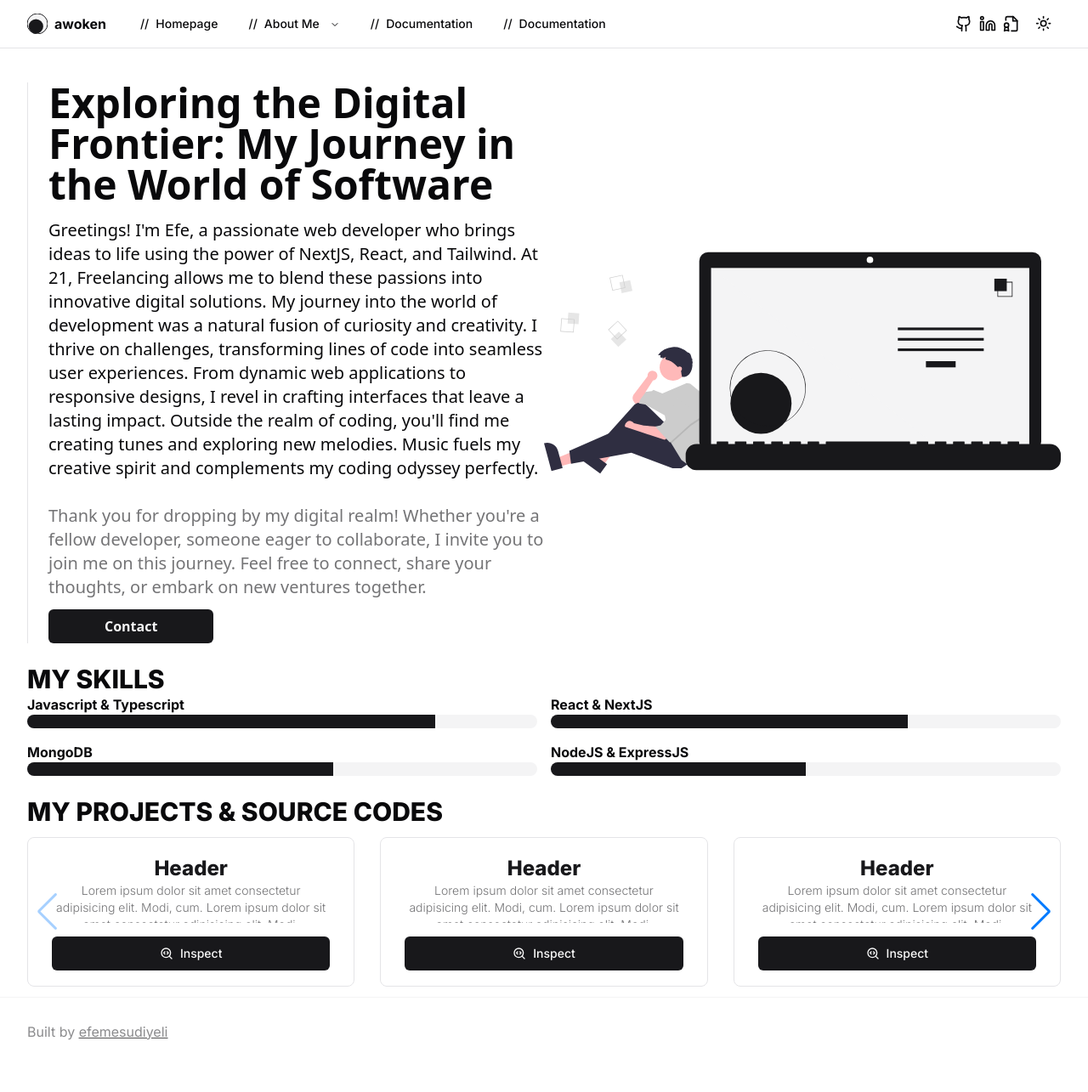
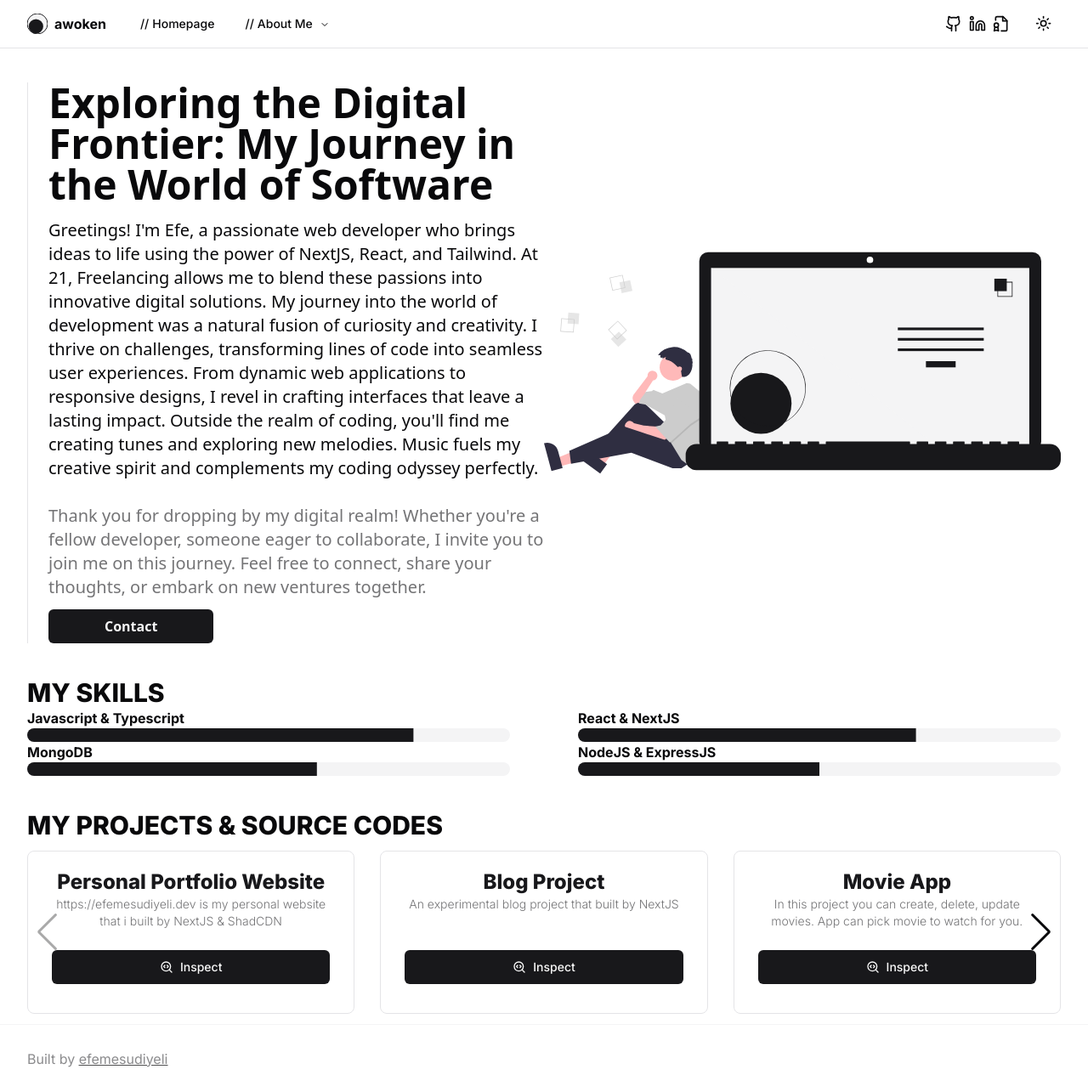
Before and after one commit to efemesudiyeli/personal-website, a Next.js app: page /whoami in a window 1280 px wide. Shown: the whole page at 85% size. Before the commit the page ends 1253 px from the top, so only its background shows below. Built offline with nearby package versions, Linux system fonts and the light colour scheme.

Commit message:
Sidebar changed with sheet

```diff
--- a/app/whoami/page.tsx
+++ b/app/whoami/page.tsx
@@ -12,13 +12,13 @@
 
 export default function Whoami() {
   return (
-    <div className="container flex flex-col gap-y-6 my-auto">
+    <div className="container flex flex-col gap-y-10 my-auto">
       <HeroOnly />
 
-      <div id="skills">
+      <div id="skills" className="">
         <h2 className="text-3xl font-extrabold">MY SKILLS</h2>
 
-        <div className="grid grid-cols-2 gap-4">
+        <div className="grid grid-cols-2 gap-x-20">
           <SkillProgress skillName="Javascript & Typescript" value={80} />
           <SkillProgress skillName="React & NextJS" value={70} />
           <SkillProgress skillName="MongoDB" value={60} />
--- a/components/Navbar.tsx
+++ b/components/Navbar.tsx
@@ -20,6 +20,16 @@
 import Link from "next/link";
 import { useState } from "react";
 
+// Sidebar
+import {
+  Sheet,
+  SheetContent,
+  SheetDescription,
+  SheetHeader,
+  SheetTitle,
+  SheetTrigger,
+} from "@/components/ui/sheet";
+
 // Beautify
 import {
   GithubIcon,
@@ -29,21 +39,21 @@
 import { ModeToggle } from "./ModeToggle";
 
 export default function Navbar() {
-  const [sideBarToggle, setsideBarToggle] = useState<string>("closed");
+  const [sideBarToggle, setSideBarToggle] = useState<boolean>(false);
   const handleSidebar = () => {
-    if (sideBarToggle === "closed") {
-      setsideBarToggle("open");
+    if (sideBarToggle === false) {
+      setSideBarToggle(true);
     } else {
-      setsideBarToggle("closed");
+      setSideBarToggle(false);
     }
   };
 
   return (
-    <header className=" mb-10 border-b sticky top-0 z-50 bg-background/60 ">
+    <header className=" mb-10 border-b sticky top-0 z-40 bg-background/60 ">
       <div className="container flex h-14 items-center">
         <div className="mr-4 hidden md:flex">
           {/* PC Logo */}
-          <a href="/" className="mr-6 flex items-center space-x-2">
+          <Link href="/" className="mr-6 flex items-center space-x-2">
             <svg
               xmlns="http://www.w3.org/2000/svg"
               viewBox="0 0 256 256"
@@ -65,7 +75,7 @@
             </svg>
 
             <span className="hidden font-bold sm:inline-block">awoken</span>
-          </a>
+          </Link>
           {/* PC Nav */}
           <nav className="flex items-center space-x-6 text-sm font-medium">
             <NavigationMenu>
@@ -73,14 +83,14 @@
                 <NavigationMenuItem>
                   <Link href="/" legacyBehavior passHref>
                     <NavigationMenuLink
-                      className={`${navigationMenuTriggerStyle()} before:content-['//'] gap-2`}
+                      className={`${navigationMenuTriggerStyle()} before:content-['//'] gap-1`}
                     >
                       Homepage
                     </NavigationMenuLink>
                   </Link>
                 </NavigationMenuItem>
                 <NavigationMenuItem>
-                  <NavigationMenuTrigger className="before:content-['//'] gap-2">
+                  <NavigationMenuTrigger className="before:content-['//'] gap-1">
                     About Me
                   </NavigationMenuTrigger>
                   <NavigationMenuContent>
@@ -104,7 +114,7 @@
                         </Link>
                       </li>
                       <li>
-                        <Link href="/docs" legacyBehavior passHref>
+                        <Link href="/whoami#projects" legacyBehavior passHref>
                           <NavigationMenuLink
                             className={`${navigationMenuTriggerStyle()} !justify-start !w-full`}
                           >
@@ -114,25 +124,6 @@
                       </li>
                     </ul>
                   </NavigationMenuContent>
-                </NavigationMenuItem>
-
-                <NavigationMenuItem>
-                  <Link href="/docs" legacyBehavior passHref>
-                    <NavigationMenuLink
-                      className={`${navigationMenuTriggerStyle()} before:content-['//'] gap-2`}
-                    >
-                      Documentation
-                    </NavigationMenuLink>
-                  </Link>
-                </NavigationMenuItem>
-                <NavigationMenuItem>
-                  <Link href="/docs" legacyBehavior passHref>
-                    <NavigationMenuLink
-                      className={`${navigationMenuTriggerStyle()} before:content-['//'] gap-2`}
-                    >
-                      Documentation
-                    </NavigationMenuLink>
-                  </Link>
                 </NavigationMenuItem>
               </NavigationMenuList>
             </NavigationMenu>
@@ -173,7 +164,7 @@
         </Link>
 
         {/* Links & Darkmode */}
-        <div className="flex flex-1 items-center justify-end space-x-2 ">
+        <div className="flex flex-1 items-center justify-end">
           <nav className="flex items-center space-x-2">
             <a
               href="https://github.com/efemesudiyeli"
@@ -207,22 +198,24 @@
               </Tooltip>
             </TooltipProvider>
 
-            <ModeToggle />
+            <div className="ps-3">
+              <ModeToggle />
+            </div>
           </nav>
         </div>
       </div>
 
       {/* Backdrop Effect */}
-      <div
+      {/* <div
         data-state={sideBarToggle}
         className="fixed inset-0 z-50 bg-background/80 backdrop-blur-sm data-[state=closed]:hidden"
         style={{ pointerEvents: "auto" }}
         data-aria-hidden="true"
         aria-hidden="true"
-      ></div>
+      ></div> */}
 
       {/* Sidebar */}
-      <aside
+      {/* <aside
         role="dialog"
         data-state={sideBarToggle}
         className="fixed z-50 gap-4 bg-background p-6 shadow-lg  ease-in-out inset-y-0 left-0 h-full w-3/4 border-r sm:max-w-sm pr-0 data-[state=closed]:hidden"
@@ -355,7 +348,29 @@
           </svg>
           <span className="sr-only">Close</span>
         </button>
-      </aside>
+      </aside> */}
+
+      <Sheet open={sideBarToggle} onOpenChange={setSideBarToggle}>
+        <SheetContent className="z-50" side={"left"}>
+          <SheetHeader>
+            <SheetTitle className="mb-5">efemesudiyeli.dev</SheetTitle>
+            <SheetDescription className="grid grid-cols-1 gap-2 text-md text-primary">
+              <Link onClick={handleSidebar} href={"/"}>
+                Homepage
+              </Link>
+              <Link onClick={handleSidebar} href={"/whoami"}>
+                Who am i?
+              </Link>
+              <Link onClick={handleSidebar} href={"/whoami#skills"}>
+                Skills
+              </Link>
+              <Link onClick={handleSidebar} href={"/whoami#projects"}>
+                Projects&nbsp;&amp;&nbsp;Source Codes
+              </Link>
+            </SheetDescription>
+          </SheetHeader>
+        </SheetContent>
+      </Sheet>
     </header>
   );
 }
--- a/components/Projects.tsx
+++ b/components/Projects.tsx
@@ -25,7 +25,7 @@
         spaceBetween={30}
         navigation
         modules={[Navigation]}
-        className={`${styles.swiper} my-3`}
+        className={`${styles.swiper} my-3 [--swiper-navigation-color:primary]`}
         breakpoints={{
           0: {
             slidesPerView: 1,
@@ -41,13 +41,14 @@
         <SwiperSlide className={`${styles.swiperSlide}  text-secondary`}>
           <div className="flex flex-col justify-between items-center h-44  py-5 px-7 border rounded-lg">
             <div>
-              <h3 className="text-primary font-extrabold text-2xl">Header</h3>
+              <h3 className="text-primary font-extrabold text-2xl">
+                Personal Portfolio Website
+              </h3>
             </div>
 
             <div className="text-primary/60 text-sm font-light h-12 overflow-clip">
-              Lorem ipsum dolor sit amet consectetur adipisicing elit. Modi,
-              cum. Lorem ipsum dolor sit amet consectetur adipisicing elit.
-              Modi, cum.asdasdasdasdasdasdasdasdasdasds
+              https://efemesudiyeli.dev is my personal website that i built by
+              NextJS & ShadCDN
             </div>
 
             <div className="w-full mt-4">
@@ -61,19 +62,23 @@
         </SwiperSlide>
 
         <SwiperSlide className={`${styles.swiperSlide}  text-secondary`}>
-          <div className="flex flex-col justify-between items-center h-44  py-5 px-7 border rounded-lg">
+          <div className="flex flex-col justify-between items-center  h-44  py-5 px-7 border rounded-lg">
             <div>
-              <h3 className="text-primary font-extrabold text-2xl">Header</h3>
+              <h3 className="text-primary font-extrabold text-2xl">
+                Blog Project
+              </h3>
             </div>
 
             <div className="text-primary/60 text-sm font-light h-12 overflow-clip">
-              Lorem ipsum dolor sit amet consectetur adipisicing elit. Modi,
-              cum. Lorem ipsum dolor sit amet consectetur adipisicing elit.
-              Modi, cum.asdasdasdasdasdasdasdasdasdasds
+              An experimental blog project that built by NextJS
             </div>
 
             <div className="w-full mt-4">
-              <Link href={"/"}>
+              <Link
+                target="_blank"
+                rel="noreferrer"
+                href={"https://github.com/efemesudiyeli/nextjs-blog"}
+              >
                 <Button className="w-full flex gap-2">
                   <SearchCode size={16} /> Inspect
                 </Button>
@@ -85,17 +90,22 @@
         <SwiperSlide className={`${styles.swiperSlide}  text-secondary`}>
           <div className="flex flex-col justify-between items-center h-44  py-5 px-7 border rounded-lg">
             <div>
-              <h3 className="text-primary font-extrabold text-2xl">Header</h3>
+              <h3 className="text-primary font-extrabold text-2xl">
+                Movie App
+              </h3>
             </div>
 
             <div className="text-primary/60 text-sm font-light h-12 overflow-clip">
-              Lorem ipsum dolor sit amet consectetur adipisicing elit. Modi,
-              cum. Lorem ipsum dolor sit amet consectetur adipisicing elit.
-              Modi, cum.asdasdasdasdasdasdasdasdasdasds
+              In this project you can create, delete, update movies. App can
+              pick movie to watch for you.
             </div>
 
             <div className="w-full mt-4">
-              <Link href={"/"}>
+              <Link
+                target="_blank"
+                rel="noreferrer"
+                href={"https://github.com/efemesudiyeli/nodejsmovieclient"}
+              >
                 <Button className="w-full flex gap-2">
                   <SearchCode size={16} /> Inspect
                 </Button>
@@ -103,42 +113,42 @@
             </div>
           </div>
         </SwiperSlide>
-        <SwiperSlide className={`${styles.swiperSlide}  text-secondary`}>
+        <SwiperSlide
+          className={`${styles.swiperSlide}  text-secondary opacity-50`}
+        >
           <div className="flex flex-col justify-between items-center h-44  py-5 px-7 border rounded-lg">
             <div>
-              <h3 className="text-primary font-extrabold text-2xl">Header</h3>
+              <h3 className="text-primary font-extrabold text-2xl">
+                Coming soon.
+              </h3>
             </div>
 
-            <div className="text-primary/60 text-sm font-light h-12 overflow-clip">
-              Lorem ipsum dolor sit amet consectetur adipisicing elit. Modi,
-              cum. Lorem ipsum dolor sit amet consectetur adipisicing elit.
-              Modi, cum.asdasdasdasdasdasdasdasdasdasds
-            </div>
+            <div className="text-primary/60 text-sm font-light h-12 overflow-clip"></div>
 
             <div className="w-full mt-4">
-              <Link href={"/"}>
-                <Button className="w-full flex gap-2">
+              <Link href={"#"} className="pointer-events-none">
+                <Button disabled className="w-full flex gap-2">
                   <SearchCode size={16} /> Inspect
                 </Button>
               </Link>
             </div>
           </div>
         </SwiperSlide>
-        <SwiperSlide className={`${styles.swiperSlide}  text-secondary`}>
+        <SwiperSlide
+          className={`${styles.swiperSlide}  text-secondary opacity-50`}
+        >
           <div className="flex flex-col justify-between items-center h-44  py-5 px-7 border rounded-lg">
             <div>
-              <h3 className="text-primary font-extrabold text-2xl">Header</h3>
+              <h3 className="text-primary font-extrabold text-2xl">
+                Coming soon.
+              </h3>
             </div>
 
-            <div className="text-primary/60 text-sm font-light h-12 overflow-clip">
-              Lorem ipsum dolor sit amet consectetur adipisicing elit. Modi,
-              cum. Lorem ipsum dolor sit amet consectetur adipisicing elit.
-              Modi, cum.asdasdasdasdasdasdasdasdasdasds
-            </div>
+            <div className="text-primary/60 text-sm font-light h-12 overflow-clip"></div>
 
             <div className="w-full mt-4">
-              <Link href={"/"}>
-                <Button className="w-full flex gap-2">
+              <Link href={"#"} className="pointer-events-none">
+                <Button disabled className="w-full flex gap-2">
                   <SearchCode size={16} /> Inspect
                 </Button>
               </Link>
@@ -146,21 +156,21 @@
           </div>
         </SwiperSlide>
 
-        <SwiperSlide className={`${styles.swiperSlide}  text-secondary`}>
+        <SwiperSlide
+          className={`${styles.swiperSlide}  text-secondary opacity-50`}
+        >
           <div className="flex flex-col justify-between items-center h-44  py-5 px-7 border rounded-lg">
             <div>
-              <h3 className="text-primary font-extrabold text-2xl">Header</h3>
+              <h3 className="text-primary font-extrabold text-2xl">
+                Coming soon.
+              </h3>
             </div>
 
-            <div className="text-primary/60 text-sm font-light h-12 overflow-clip">
-              Lorem ipsum dolor sit amet consectetur adipisicing elit. Modi,
-              cum. Lorem ipsum dolor sit amet consectetur adipisicing elit.
-              Modi, cum.asdasdasdasdasdasdasdasdasdasds
-            </div>
+            <div className="text-primary/60 text-sm font-light h-12 overflow-clip"></div>
 
-            <div className="w-full mt-4">
-              <Link href={"/"}>
-                <Button className="w-full flex gap-2">
+            <div className="w-full mt-4 ">
+              <Link href={"#"} className="pointer-events-none">
+                <Button disabled className="w-full flex gap-2">
                   <SearchCode size={16} /> Inspect
                 </Button>
               </Link>
--- a/components/styles/swiper.module.css
+++ b/components/styles/swiper.module.css
@@ -13,9 +13,9 @@
   align-items: center;
 }
 
-/* .swiperSlide > div {
+.swiperSlide > div {
   display: block;
   width: 100%;
   height: 12rem;
   object-fit: cover;
-} */
+}
--- /dev/null
+++ b/components/ui/sheet.tsx
@@ -0,0 +1,144 @@
+"use client";
+
+import * as React from "react";
+import * as SheetPrimitive from "@radix-ui/react-dialog";
+import { cva, type VariantProps } from "class-variance-authority";
+import { X } from "../../node_modules/lucide-react";
+
+import { cn } from "@/lib/utils";
+
+const Sheet = SheetPrimitive.Root;
+
+const SheetTrigger = SheetPrimitive.Trigger;
+
+const SheetClose = SheetPrimitive.Close;
+
+const SheetPortal = ({
+  className,
+  ...props
+}: SheetPrimitive.DialogPortalProps) => (
+  <SheetPrimitive.Portal className={cn(className)} {...props} />
+);
+SheetPortal.displayName = SheetPrimitive.Portal.displayName;
+
+const SheetOverlay = React.forwardRef<
+  React.ElementRef<typeof SheetPrimitive.Overlay>,
+  React.ComponentPropsWithoutRef<typeof SheetPrimitive.Overlay>
+>(({ className, ...props }, ref) => (
+  <SheetPrimitive.Overlay
+    className={cn(
+      "fixed inset-0 z-50 bg-background/80 backdrop-blur-sm data-[state=open]:animate-in data-[state=closed]:animate-out data-[state=closed]:fade-out-0 data-[state=open]:fade-in-0",
+      className
+    )}
+    {...props}
+    ref={ref}
+  />
+));
+SheetOverlay.displayName = SheetPrimitive.Overlay.displayName;
+
+const sheetVariants = cva(
+  "fixed z-50 gap-4 bg-background p-6 shadow-lg transition ease-in-out data-[state=open]:animate-in data-[state=closed]:animate-out data-[state=closed]:duration-300 data-[state=open]:duration-500",
+  {
+    variants: {
+      side: {
+        top: "inset-x-0 top-0 border-b data-[state=closed]:slide-out-to-top data-[state=open]:slide-in-from-top",
+        bottom:
+          "inset-x-0 bottom-0 border-t data-[state=closed]:slide-out-to-bottom data-[state=open]:slide-in-from-bottom",
+        left: "inset-y-0 left-0 h-full w-3/4 border-r data-[state=closed]:slide-out-to-left data-[state=open]:slide-in-from-left sm:max-w-sm",
+        right:
+          "inset-y-0 right-0 h-full w-3/4  border-l data-[state=closed]:slide-out-to-right data-[state=open]:slide-in-from-right sm:max-w-sm",
+      },
+    },
+    defaultVariants: {
+      side: "right",
+    },
+  }
+);
+
+interface SheetContentProps
+  extends React.ComponentPropsWithoutRef<typeof SheetPrimitive.Content>,
+    VariantProps<typeof sheetVariants> {}
+
+const SheetContent = React.forwardRef<
+  React.ElementRef<typeof SheetPrimitive.Content>,
+  SheetContentProps
+>(({ side = "right", className, children, ...props }, ref) => (
+  <SheetPortal>
+    <SheetOverlay />
+    <SheetPrimitive.Content
+      ref={ref}
+      className={cn(sheetVariants({ side }), className)}
+      {...props}
+    >
+      {children}
+      <SheetPrimitive.Close className="absolute right-4 top-4 rounded-sm opacity-70 ring-offset-background transition-opacity hover:opacity-100 focus:outline-none focus:ring-2 focus:ring-ring focus:ring-offset-2 disabled:pointer-events-none data-[state=open]:bg-secondary">
+        <X className="h-4 w-4" />
+        <span className="sr-only">Close</span>
+      </SheetPrimitive.Close>
+    </SheetPrimitive.Content>
+  </SheetPortal>
+));
+SheetContent.displayName = SheetPrimitive.Content.displayName;
+
+const SheetHeader = ({
+  className,
+  ...props
+}: React.HTMLAttributes<HTMLDivElement>) => (
+  <div
+    className={cn(
+      "flex flex-col space-y-2 text-center sm:text-left",
+      className
+    )}
+    {...props}
+  />
+);
+SheetHeader.displayName = "SheetHeader";
+
+const SheetFooter = ({
+  className,
+  ...props
+}: React.HTMLAttributes<HTMLDivElement>) => (
+  <div
+    className={cn(
+      "flex flex-col-reverse sm:flex-row sm:justify-end sm:space-x-2",
+      className
+    )}
+    {...props}
+  />
+);
+SheetFooter.displayName = "SheetFooter";
+
+const SheetTitle = React.forwardRef<
+  React.ElementRef<typeof SheetPrimitive.Title>,
+  React.ComponentPropsWithoutRef<typeof SheetPrimitive.Title>
+>(({ className, ...props }, ref) => (
+  <SheetPrimitive.Title
+    ref={ref}
+    className={cn("text-lg font-semibold text-foreground", className)}
+    {...props}
+  />
+));
+SheetTitle.displayName = SheetPrimitive.Title.displayName;
+
+const SheetDescription = React.forwardRef<
+  React.ElementRef<typeof SheetPrimitive.Description>,
+  React.ComponentPropsWithoutRef<typeof SheetPrimitive.Description>
+>(({ className, ...props }, ref) => (
+  <SheetPrimitive.Description
+    ref={ref}
+    className={cn("text-sm text-muted-foreground", className)}
+    {...props}
+  />
+));
+SheetDescription.displayName = SheetPrimitive.Description.displayName;
+
+export {
+  Sheet,
+  SheetTrigger,
+  SheetClose,
+  SheetContent,
+  SheetHeader,
+  SheetFooter,
+  SheetTitle,
+  SheetDescription,
+};
--- a/package.json
+++ b/package.json
@@ -9,6 +9,7 @@
     "lint": "next lint"
   },
   "dependencies": {
+    "@radix-ui/react-dialog": "^1.0.4",
     "@radix-ui/react-dropdown-menu": "^2.0.5",
     "@radix-ui/react-navigation-menu": "^1.1.3",
     "@radix-ui/react-progress": "^1.0.3",
```
Also changed, not shown: 1 other file (tests, documents, lock files or other folders).
